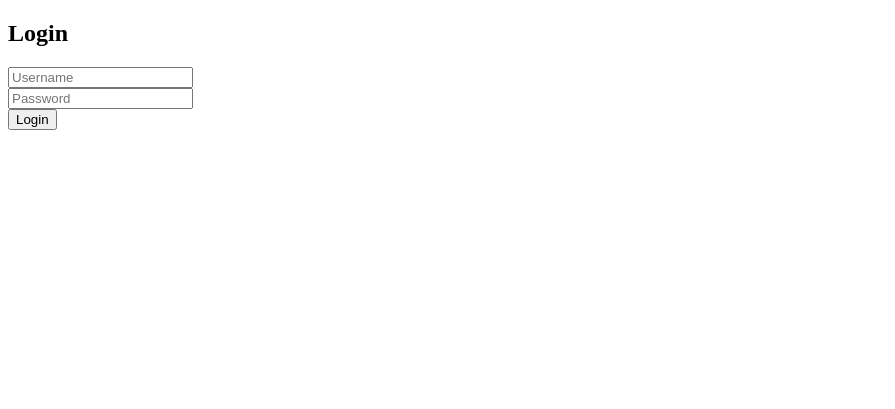
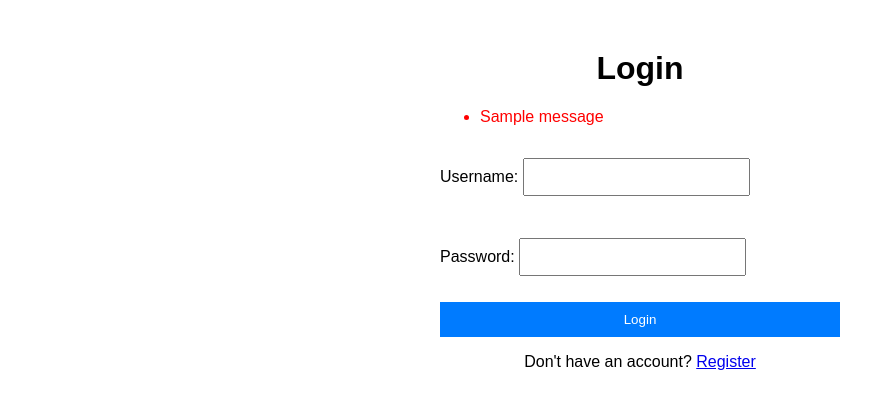
Before and after one commit to BraisonWabwire/Rest-JWT, a Django app: page /login/ in a window 1280 px wide. Shown: the top 409 px of the page, without its empty margins (0-895 px from the left). Run offline with Django 5.2, Linux system fonts and the light colour scheme; tables that the repository leaves empty hold one stand-in row (values such as "Sample post"); one stand-in notice (Sample message) is shown.

Commit message:
improving login functionality

```diff
--- a/auth/api/templates/login.html
+++ b/auth/api/templates/login.html
@@ -1,38 +1,32 @@
 <!DOCTYPE html>
 <html>
-<head><title>Login</title></head>
+<head>
+    <title>Login</title>
+    <style>
+        body { font-family: Arial, sans-serif; max-width: 400px; margin: 50px auto; }
+        h1 { text-align: center; }
+        form { display: flex; flex-direction: column; gap: 10px; }
+        input { padding: 8px; font-size: 16px; }
+        button { padding: 10px; background-color: #007bff; color: white; border: none; cursor: pointer; }
+        button:hover { background-color: #0056b3; }
+        .error { color: red; }
+        .link { text-align: center; }
+    </style>
+</head>
 <body>
-  <h2>Login</h2>
-  <form id="login-form">
-  <input type="text" id="username" placeholder="Username"><br>
-  <input type="password" id="password" placeholder="Password"><br>
-  <button type="submit">Login</button>
-</form>
-
-<script>
-  document.getElementById('login-form').addEventListener('submit', async function(e) {
-    e.preventDefault();
-    const username = document.getElementById('username').value;
-    const password = document.getElementById('password').value;
-
-    const response = await fetch('/api/token/', {
-      method: 'POST',
-      headers: { 'Content-Type': 'application/json' },
-      body: JSON.stringify({ username, password })
-    });
-
-    const data = await response.json();
-
-    if (response.ok) {
-      alert('Login successful!');
-      localStorage.setItem('access_token', data.access);
-      localStorage.setItem('refresh_token', data.refresh);
-    } else {
-      alert('Login failed: ' + (data.detail || 'Unknown error'));
-    }
-  });
-</script>
-
-  </form>
+    <h1>Login</h1>
+    {% if messages %}
+        <ul class="error">
+            {% for message in messages %}
+                <li>{{ message }}</li>
+            {% endfor %}
+        </ul>
+    {% endif %}
+    <form method="post">
+        {% csrf_token %}
+        {{ form.as_p }}
+        <button type="submit">Login</button>
+    </form>
+    <p class="link">Don't have an account? <a href="{% url 'register' %}">Register</a></p>
 </body>
 </html>
--- a/auth/api/views.py
+++ b/auth/api/views.py
@@ -28,7 +28,22 @@ def register(request):
     return render(request, 'register.html', {'form': form})
 
 # Login View
+from rest_framework_simplejwt.tokens import AccessToken, TokenError
+
 def login_form(request):
+    # Check for valid token in cookie
+    token = request.COOKIES.get('access_token')
+    if token:
+        try:
+            access_token = AccessToken(token)
+            user = access_token.user
+            return render(request, 'home.html', {
+                'username': user.username,
+                'role': user.role
+            })
+        except TokenError:
+            pass  # Invalid token, proceed to login
+
     if request.method == 'POST':
         form = LoginForm(request.POST)
         if form.is_valid():
@@ -37,17 +52,21 @@ def login_form(request):
                 'password': form.cleaned_data['password']
             }
             try:
-                # Call the JWT token endpoint
                 response = requests.post(request.build_absolute_uri('/api/token/'), data=data)
                 response.raise_for_status()
                 token_data = response.json()
-
-                # Pass the access token and role to the template via a redirect
-                return render(request, 'home.html', {
-                    'access_token': token_data['access'],
+                response = render(request, 'home.html', {
                     'username': token_data['username'],
                     'role': token_data['role']
                 })
+                response.set_cookie(
+                    'access_token',
+                    token_data['access'],
+                    httponly=True,
+                    secure=True,
+                    samesite='Strict'
+                )
+                return response
             except requests.RequestException:
                 messages.error(request, 'Error connecting to authentication server')
             except Exception:
@@ -56,7 +75,6 @@ def login_form(request):
         form = LoginForm()
 
     return render(request, 'login.html', {'form': form})
-
 # Homepage API View (protected by JWT and role)
 @api_view(['GET'])
 @permission_classes([IsAuthenticated, IsAdmin | IsInstructor | IsStudent])
```
